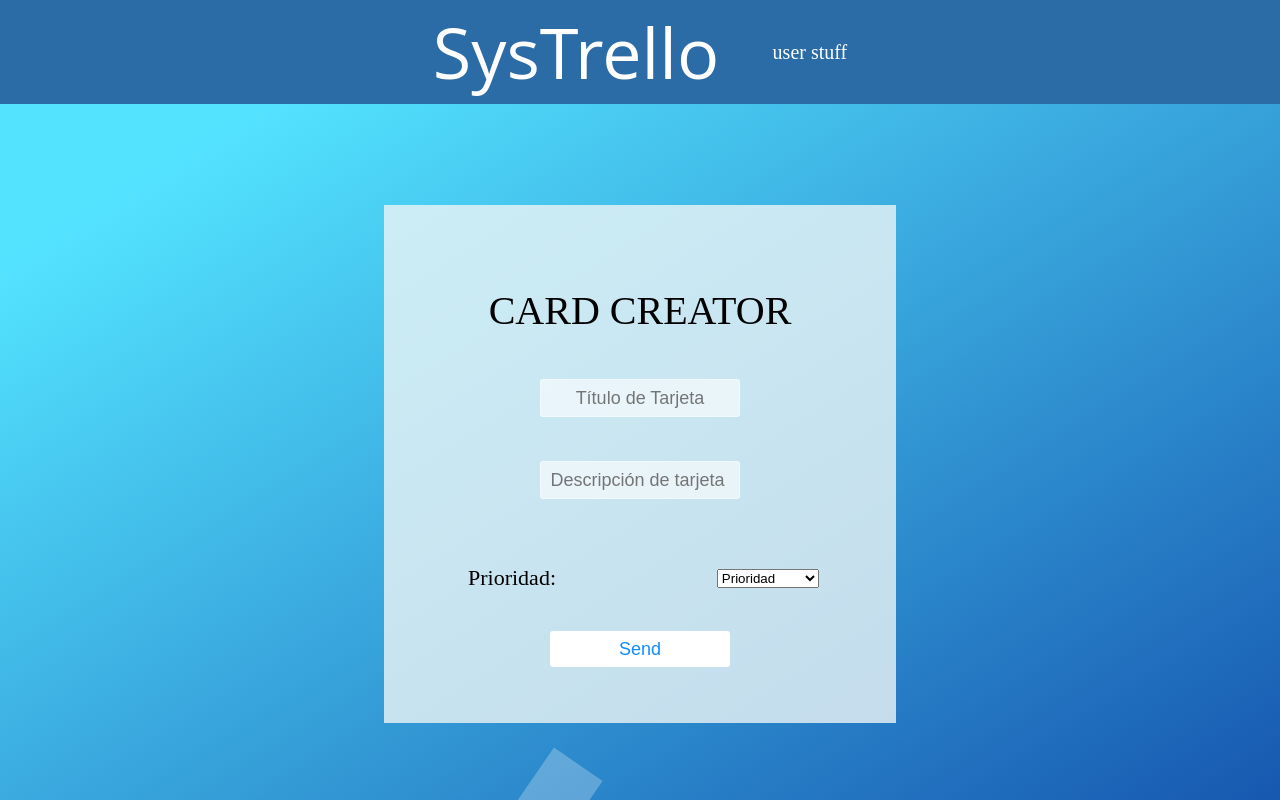
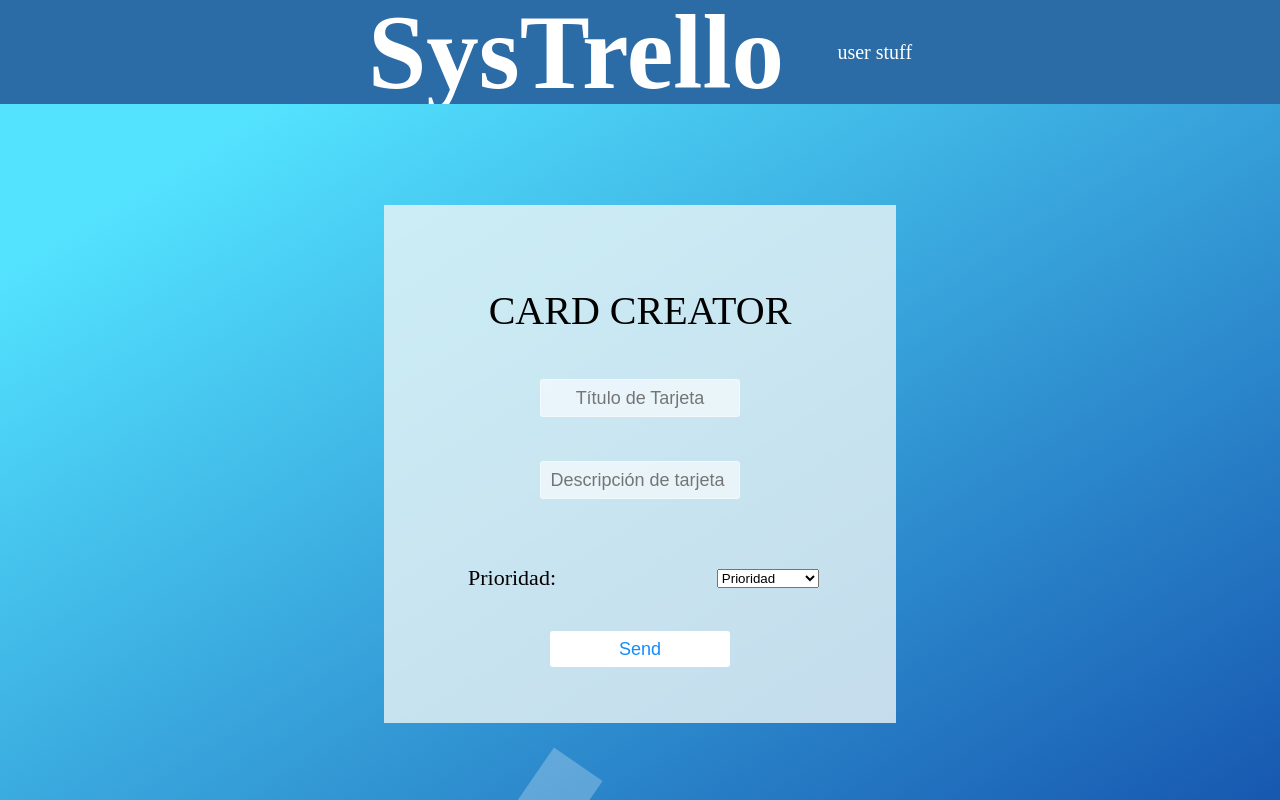
Before and after one commit to novoa97/TrelloWeb, a website: page public/index.html in a window 1280 px wide. Drawn offline with Linux system fonts and the light colour scheme; a web font is replaced by a local one.

Commit message:
Font-Family

```diff
--- a/public/index.html
+++ b/public/index.html
@@ -11,7 +11,7 @@
         <!--<div class="headerCmp" id="logoDiv">
             <img class="logoJEDI" alt="JEDI" src="https://jediupc.com/jedi-content/uploads/2014/12/logo-jedi-01.png" itemprop="logo">
         </div>-->
-        <div class="headerCmp" id="title"> <h>SysTrello</h>  </div>
+        <div class="headerCmp" id="title"> <h1>SysTrello</h1>  </div>
         <div class="headerCmp" id="userActions"> <p> user stuff </p> </div>
       </section>
     </header>
--- a/public/style.css
+++ b/public/style.css
@@ -7,18 +7,19 @@ html,body {
 }
 
 /* HEADER CSS - END */
-.mainHeader{
+.mainHeader, .mainHeader h1{
+	font-family: Source Sans Pro;
   width: 100%;
   height: 13%;
 	display: flex;
 	justify-content: center;
 	align-items: center;
-/*	background:linear-gradient(to bottom right, #4ae095 10%, );*/
-   background-color: #2b6ca7;
-	 box-shadow: 1.5% 1.5% black;
+  background-color: #2b6ca7;
+	box-shadow: 1.5% 1.5% black;
 }
 
 .headerSec {
+	font-family: Source Sans Pro;
   display: flex;
   justify-content:center;
 	flex-direction: row;
@@ -108,6 +109,7 @@ html,body {
 	box-shadow: 1.5% 1.5% black;
 }
 .divForm h1 {
+	font-family: Source Sans Pro;
   font-size: 40px;
   transition-duration: 1s;
   transition-timing-function: ease-in-put;
@@ -169,6 +171,7 @@ html,body {
 	justify-content: center;
 	align-items: center;
 	flex-direction: row;
+	font-family: Source Sans Pro;
 	height: auto;
 }
 #dataCardP p{
```
